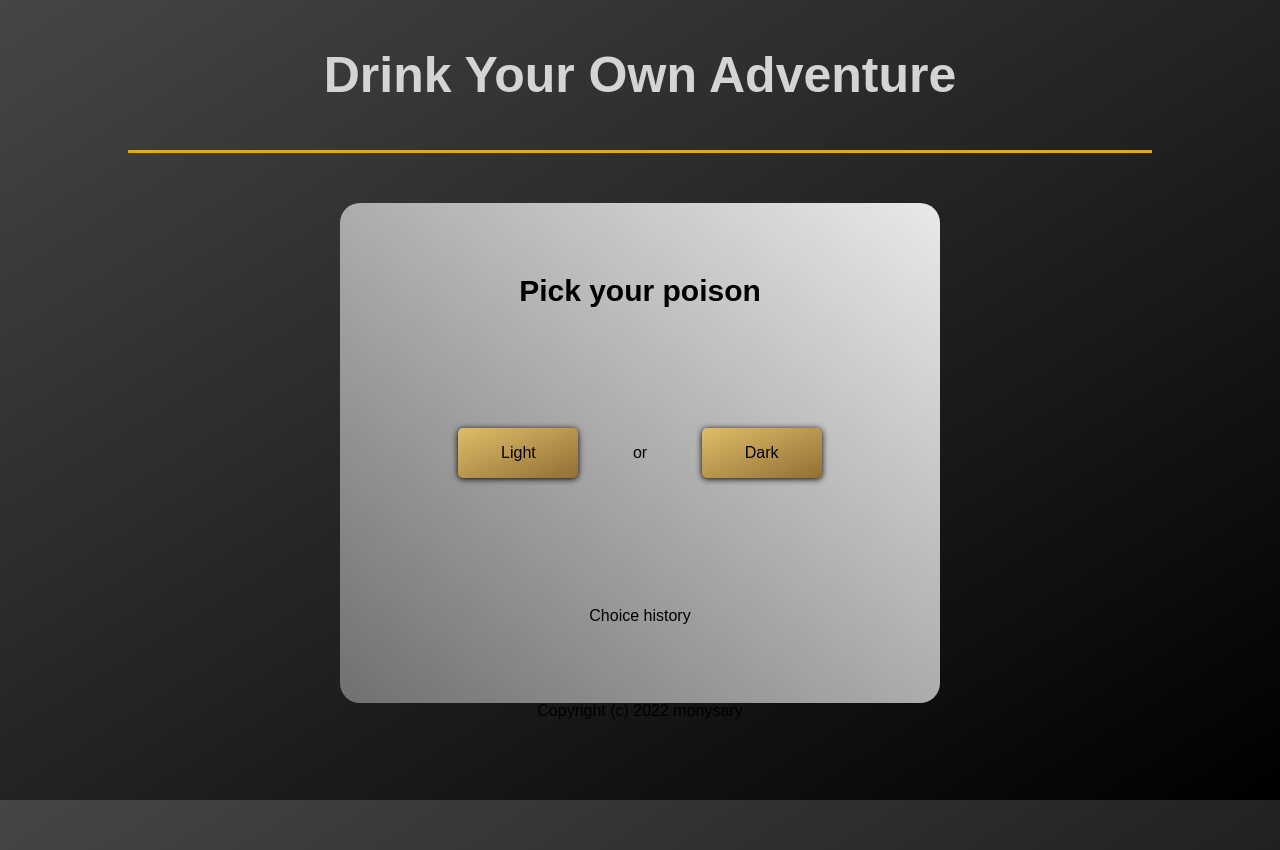
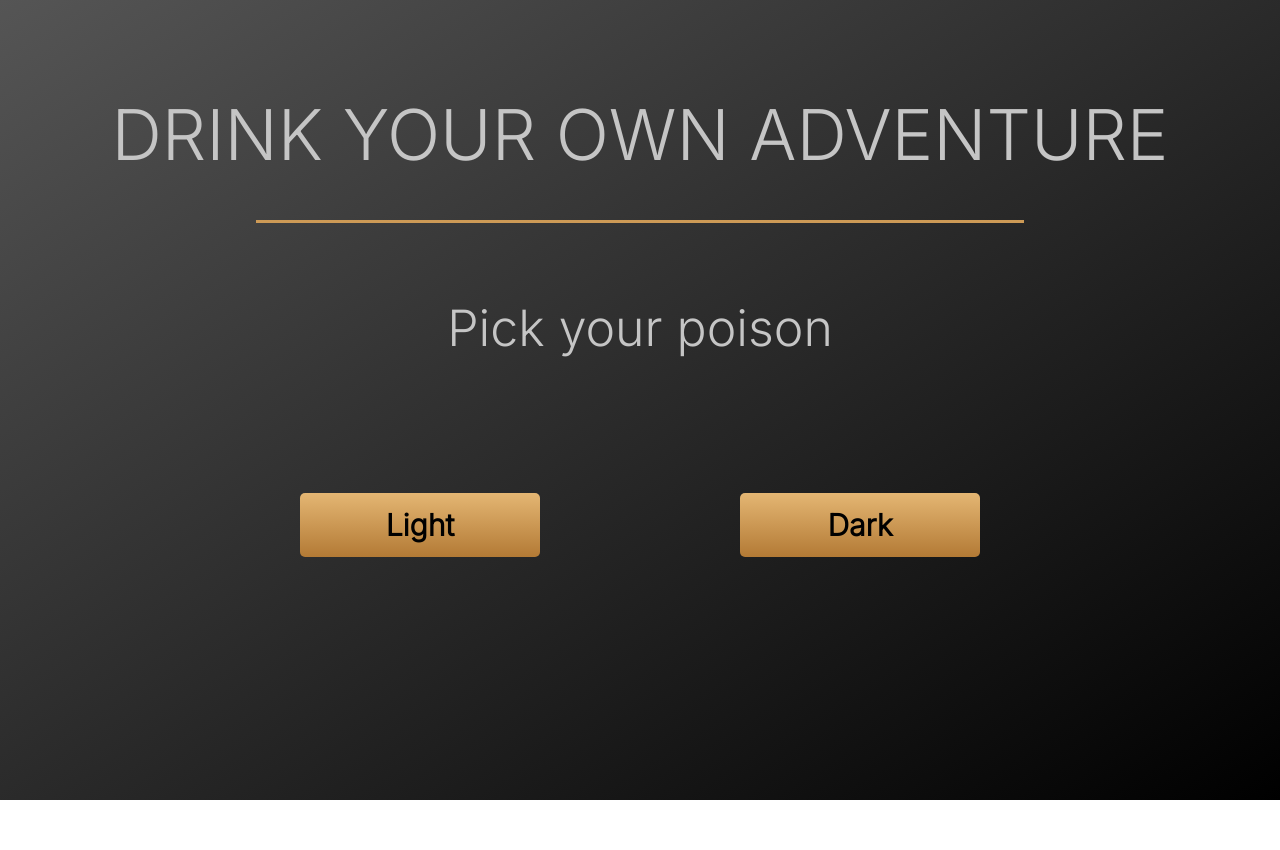
Before and after one commit to monysary/Cocktail-Decision-Tree, a plain HTML site: page index.html in a window 1280 px wide. After the commit the page ends 800 px from the top, so only its background shows below. Drawn offline with Linux system fonts and the light colour scheme.

Commit message:
Updated styling

```diff
--- a/assets/css/style.css
+++ b/assets/css/style.css
@@ -1,95 +1,59 @@
 /* General styling */
 * {
     text-align: center;
+    font-family: 'Inter', sans-serif;
 }
 
 body {
-    background-image: linear-gradient(to bottom right, rgb(70, 70, 70), black);
+    background-image: linear-gradient(to bottom right, rgba(85, 85, 85, 1), rgba(0, 0, 0, 1));
 }
 
-h1 {
-    font-size: 50px;
-    margin: 50px 10% 50px 10%;
-    padding-bottom: 50px;
-    color: #d4d4d4;
-    border-bottom: 3px solid #ddac17;
+.title {
+    font-size: 70px;
+    margin-bottom: 50px;
+    padding-top: 100px;
+    color: #C5C5C5;
 }
 
-h2 {
-    font-size: 30px;
+.line {
+    background-color: #CD9A56;
+    margin: 0 auto;
+    height: 3px;
+    margin: 0px 20% 80px 20%;
 }
 
-h3 {
-    font-size: 40px;
+.heading {
+    font-size: 50px;
+    color: #C5C5C5;
+    margin-bottom: 140px;
+}
+
+/* Buttons */
+.button-area {
+    display: flex;
+    justify-content: center;
+    gap: 200px;
+}
+
+.button-style {
+    font-size: 30px;
+    font-weight: bold;
+    width: 240px;
+    height: 64px;
+    background-image: linear-gradient(to bottom, rgba(228, 182, 115, 1), rgba(179, 122, 53, 1));
+    border: none;
+    border-radius: 5px;
 }
 
 button:hover {
     cursor: pointer;
 }
 
-.span {
-    margin: 0px 50px;
-}
-
-/* Card front and back styling */
-.front {
-    display: grid;
-    grid-template-rows: 175px 150px 175px;
-}
-
-.grid-align-center {
-    place-self: center;
-}
-
 .back {
     display: grid;
 }
 
-/* Card flip animation styling */
-.flip-card {
-    margin: 0 auto;
-    background-color: transparent;
-    width: 600px;
-    height: 500px;
-    perspective: 3000px;
+/* Display none */
+.display-none {
+    display: none;
 }
-
-/* This container is needed to position the front and back side */
-.flip-card-inner {
-    position: relative;
-    width: 100%;
-    height: 100%;
-    text-align: center;
-    transition: transform 0.8s;
-    transform-style: preserve-3d;
-    /* transform: rotateY(180deg); */
-}
-
-.flip-card-front,
-.flip-card-back {
-    position: absolute;
-    width: 100%;
-    height: 100%;
-    backface-visibility: hidden;
-}
-
-/* Style the front side */
-.flip-card-style {
-    border-radius: 20px;
-    background-image: linear-gradient(to bottom left, #e9e9e9, #707070);
-}
-
-/* Style the back side */
-.flip-card-back {
-    transform: rotateY(180deg);
-}
-
-/* Button styling */
-.button-style {
-    width: 120px;
-    height: 50px;
-    background-image: linear-gradient(to bottom right, #dfbd69, #926f34);
-    border-radius: 5px;
-    border: 0px;
-    box-shadow: 0px 1px 6px 0px black;
-}
--- a/index.html
+++ b/index.html
@@ -1,48 +1,39 @@
 <!DOCTYPE html>
 <html lang="en">
+
 <head>
     <meta charset="UTF-8">
     <meta http-equiv="X-UA-Compatible" content="IE=edge">
     <meta name="viewport" content="width=device-width, initial-scale=1.0">
     <title>Drink Your Own Adventure</title>
     <link rel="stylesheet" href="./assets/css/reset.css">
+    <link rel="preconnect" href="https://fonts.googleapis.com">
+    <link rel="preconnect" href="https://fonts.gstatic.com" crossorigin>
+    <link href="https://fonts.googleapis.com/css2?family=Inter:wght@300&display=swap" rel="stylesheet">
     <link rel="stylesheet" href="./assets/css/style.css">
 </head>
+
 <body>
     <header>
-        <h1>Drink Your Own Adventure</h1>
+        <p class="title">DRINK YOUR OWN ADVENTURE</p>
     </header>
 
     <main>
-        <div class="flip-card container">
-            <div class="flip-card-inner" id="flip-the-card">
-                <div class="flip-card-front flip-card-style front">
-                    <section class="grid-align-center">
-                        <h2>Pick your poison</h2>
-                    </section>
+        <div class="line"></div>
 
-                    <section class="grid-align-center">
-                        <button id="option1" class="button-style">Choice 1</button>
-                        <span class="span">or</span>
-                        <button id="option2" class="button-style">Choice 2</button>
-                    </section>
+        <section class="">
+            <p class="heading">Pick your poison</p>
+        </section>
 
-                    <section class="grid-align-center">
-                        Choice history
-                    </section>
-                </div>
-                <div class="flip-card-back flip-card-style back">
-                    <h3 id="final-drink" class="grid-align-center">This is the back</h3>
-                    <button id="restart-btn" class="grid-align-center button-style">Restart</button>
-                </div>
-            </div>
-        </div>
-
+        <section class="button-area">
+            <button id="option1" class="button-style">Choice 1</button>
+            <button id="option2" class="button-style">Choice 2</button>
+            <button id="restart-btn" class="button-style display-none">Restart</button>
+        </section>
     </main>
-
-    <footer>Copyright (c) 2022 monysary</footer>
 
     <script src="./assets/js/questions.js"></script>
     <script src="./assets/js/script.js"></script>
 </body>
+
 </html>
```
